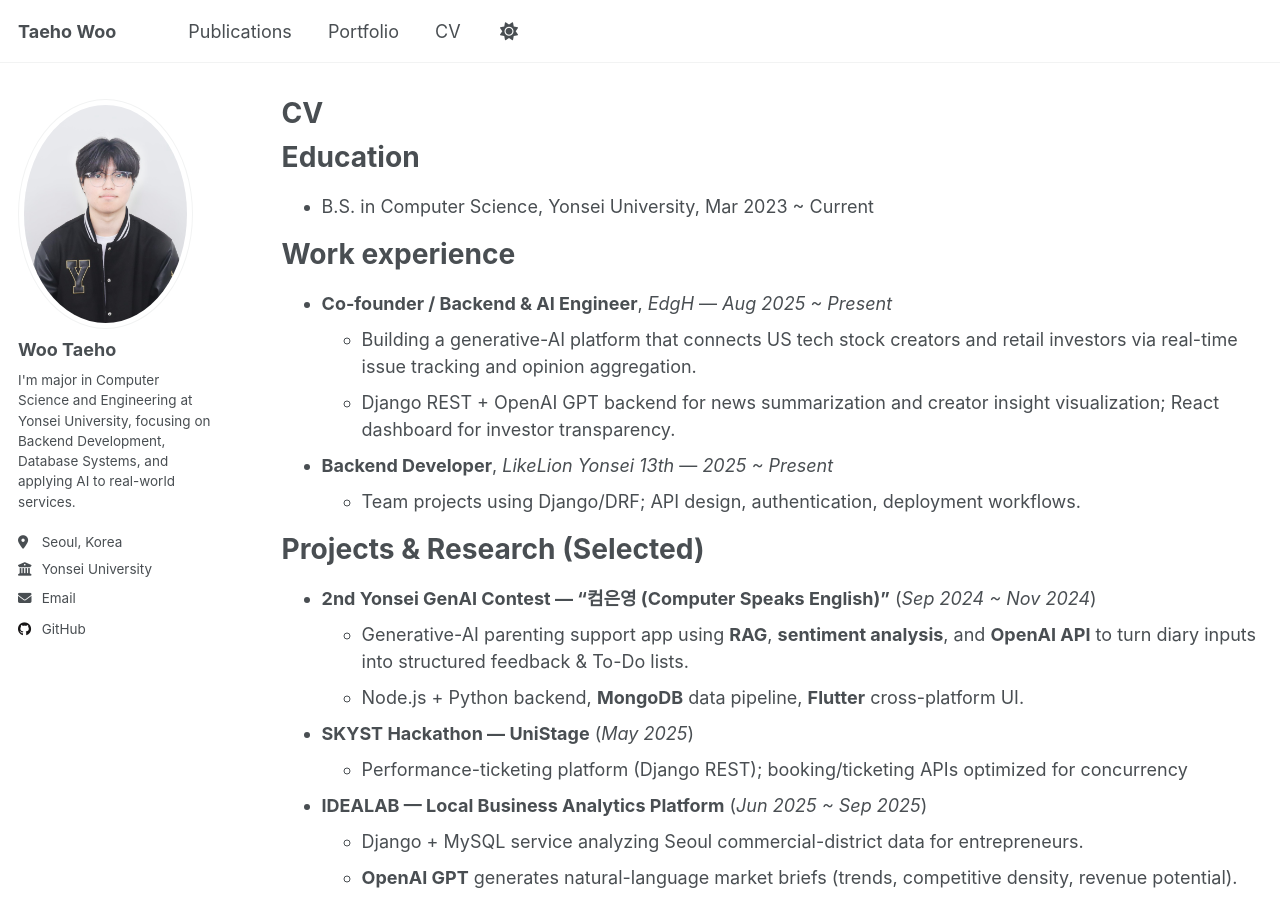
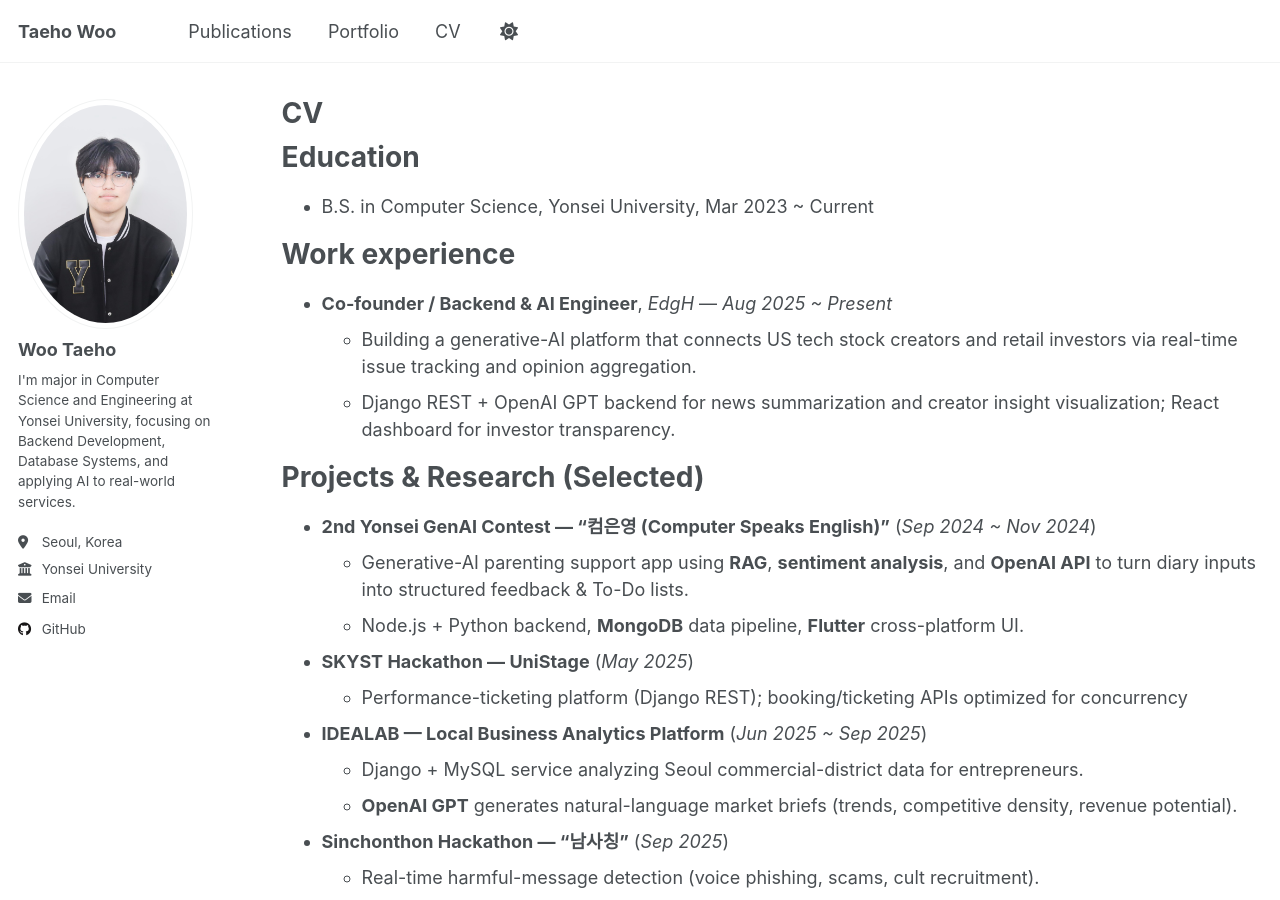
Before and after one commit to wooxogh/wooxogh.github.io, a Jekyll site: the page built from _pages/cv.md, in a window 1280 px wide and 900 px high. Built offline with Jekyll 4.4.1, drawn with Linux system fonts in a browser that asks for light colours; a script that is not in the unit is left out.

Commit message:
cv#2 update

```diff
--- a/_pages/cv.md
+++ b/_pages/cv.md
@@ -18,9 +18,6 @@ Work experience
 * **Co-founder / Backend & AI Engineer**, *EdgH* — *Aug 2025 ~ Present*
   * Building a generative-AI platform that connects US tech stock creators and retail investors via real-time issue tracking and opinion aggregation.
   * Django REST + OpenAI GPT backend for news summarization and creator insight visualization; React dashboard for investor transparency.
-
-* **Backend Developer**, *LikeLion Yonsei 13th* — *2025 ~ Present*
-  * Team projects using Django/DRF; API design, authentication, deployment workflows.
 
 Projects & Research (Selected)
 ======
```
